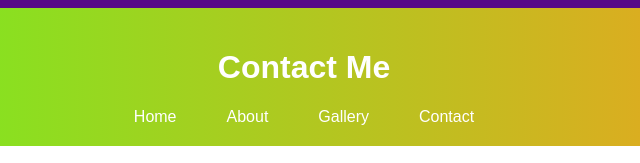
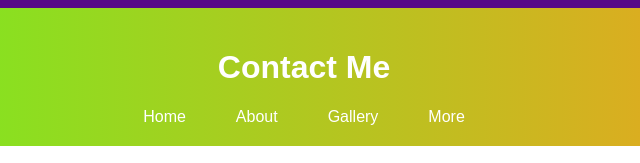
Before and after one commit to chloe2318008/1, a plain HTML site: page Contact.html in a window 1280 px wide. Shown: the top 163 px of the page, 336-976 px from the left. Drawn offline with Linux system fonts and the light colour scheme.

Commit message:
Update Contact.html

```diff
--- a/Contact.html
+++ b/Contact.html
@@ -16,7 +16,7 @@
                 <li><a href="index.html">Home</a></li>
                 <li><a href="about.html">About</a></li>
                 <li><a href="gallery.html">Gallery</a></li>
-                <li><a href="contact.html">Contact</a></li>
+                <li><a href="contact.html">More</a></li>
             </ul>
         </nav>
     </header>
```
